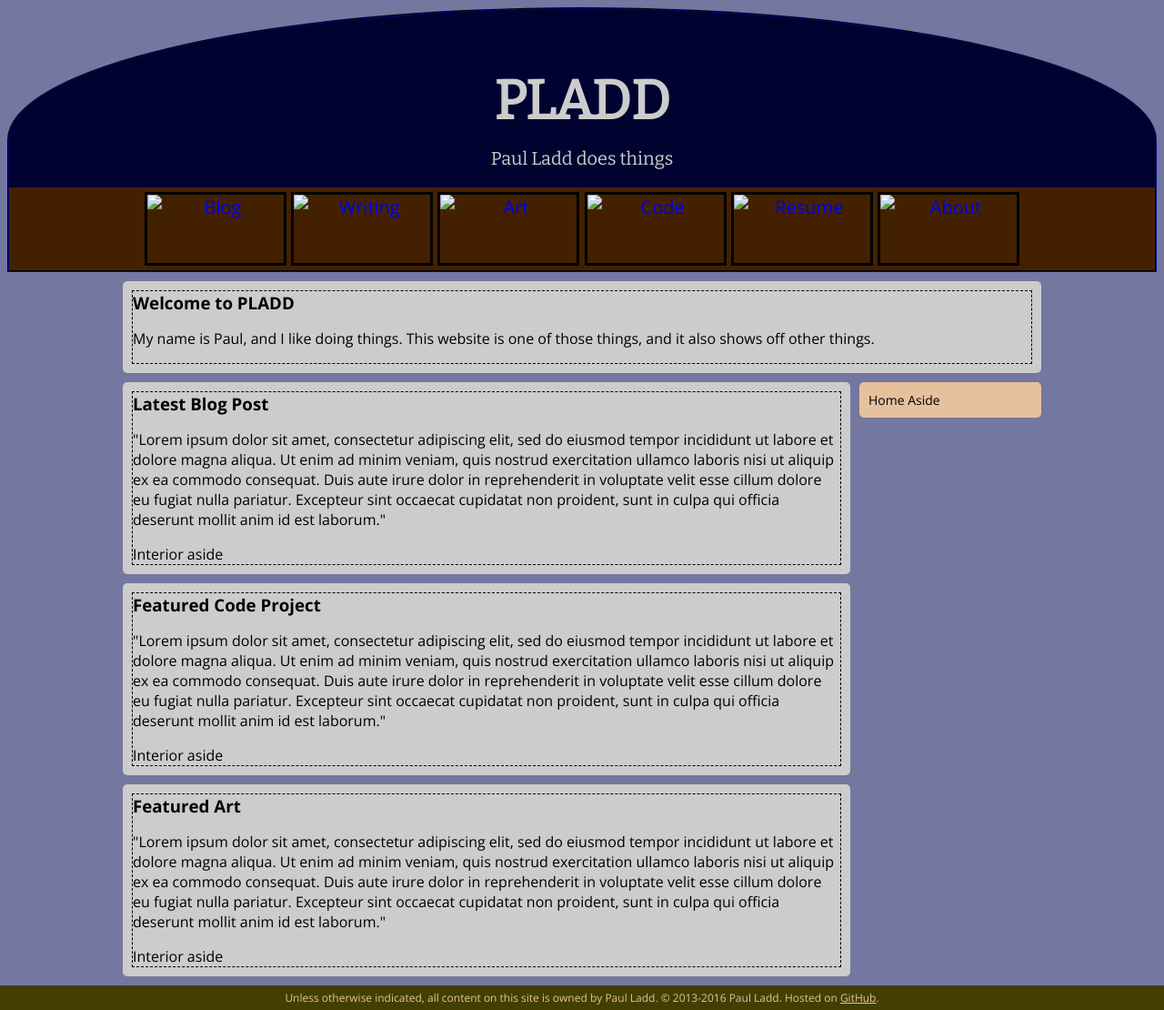
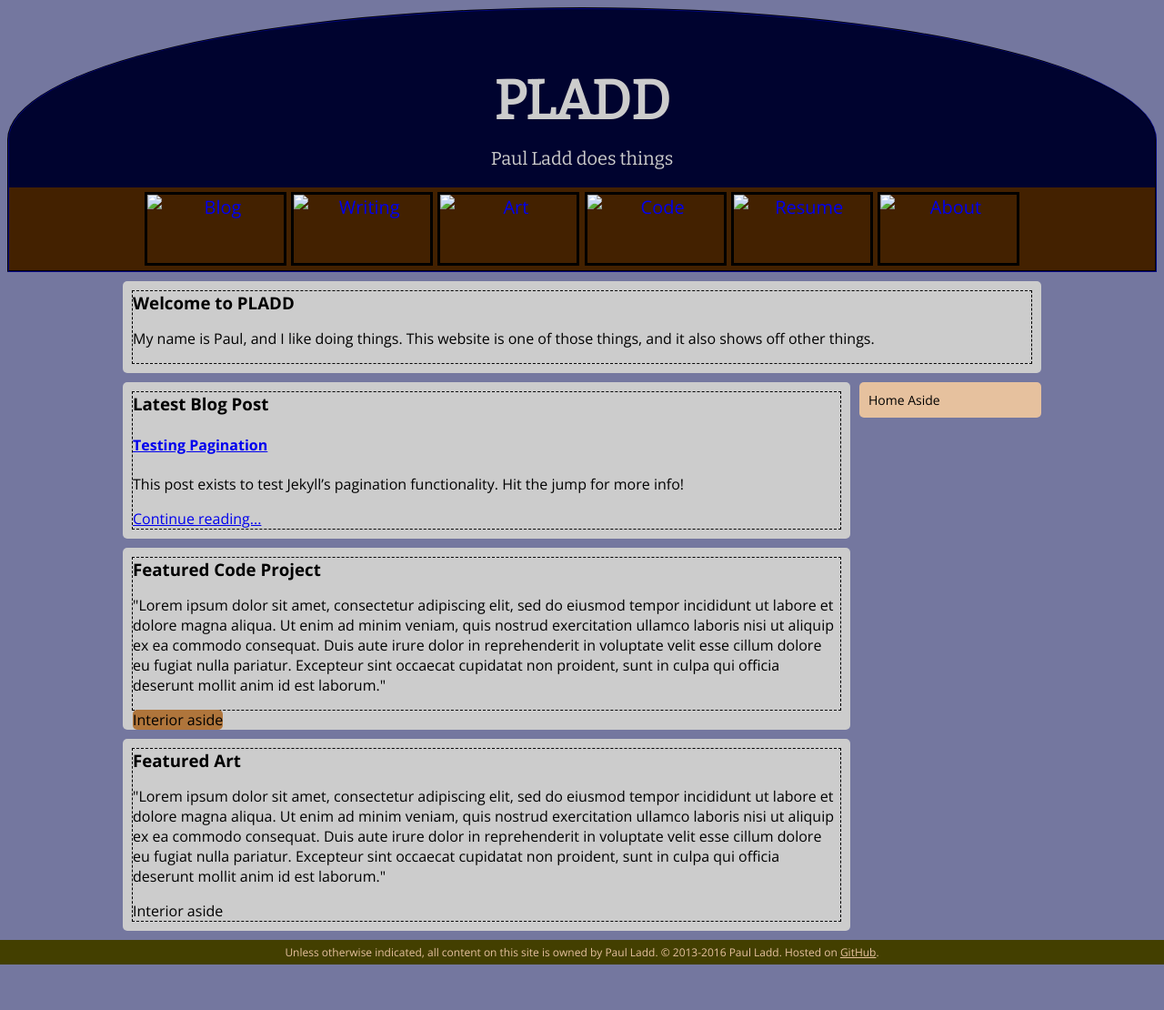
Before and after one commit to itspladd/personal-website-old, a Jekyll site: the page built from index.html, in a window 1280 px wide. Shown: the whole page at 91% size. Built offline with Jekyll 4.4.1, drawn with Linux system fonts in a browser that asks for light colours; after the commit the page ends 1060 px from its top, so only the background shows below that.

Commit message:
Midtext asides and latest blog post
Added midtext asides (newly set-up in css) and logic for the latest blog
post excerpt.

```diff
--- a/index.html
+++ b/index.html
@@ -15,8 +15,10 @@ title: "Paul Ladd Does Words, Art, and Code"
 <section>
     <article>
         <h1>Latest Blog Post</h1>
-        <p>"Lorem ipsum dolor sit amet, consectetur adipiscing elit, sed do eiusmod tempor incididunt ut labore et dolore magna aliqua. Ut enim ad minim veniam, quis nostrud exercitation ullamco laboris nisi ut aliquip ex ea commodo consequat. Duis aute irure dolor in reprehenderit in voluptate velit esse cillum dolore eu fugiat nulla pariatur. Excepteur sint occaecat cupidatat non proident, sunt in culpa qui officia deserunt mollit anim id est laborum."</p>
-        <aside>Interior aside</aside>
+        <h4><a href="{{ site.categories.blog[0].url }}">{{ site.categories.blog[0].title }}</h4></a>
+        <p>{{ site.categories.blog[0].excerpt }}</p>
+        <a href="{{ site.categories.blog[0].url }}">Continue reading...</a>
+
     </article>
 </section>
 
@@ -24,7 +26,7 @@ title: "Paul Ladd Does Words, Art, and Code"
     <article>
         <h1>Featured Code Project</h1>
         <p>"Lorem ipsum dolor sit amet, consectetur adipiscing elit, sed do eiusmod tempor incididunt ut labore et dolore magna aliqua. Ut enim ad minim veniam, quis nostrud exercitation ullamco laboris nisi ut aliquip ex ea commodo consequat. Duis aute irure dolor in reprehenderit in voluptate velit esse cillum dolore eu fugiat nulla pariatur. Excepteur sint occaecat cupidatat non proident, sunt in culpa qui officia deserunt mollit anim id est laborum."</p>
-        <aside>Interior aside</aside>
+        <aside class="midtext_left">Interior aside</aside>
     </article>
 </section>
 
```
